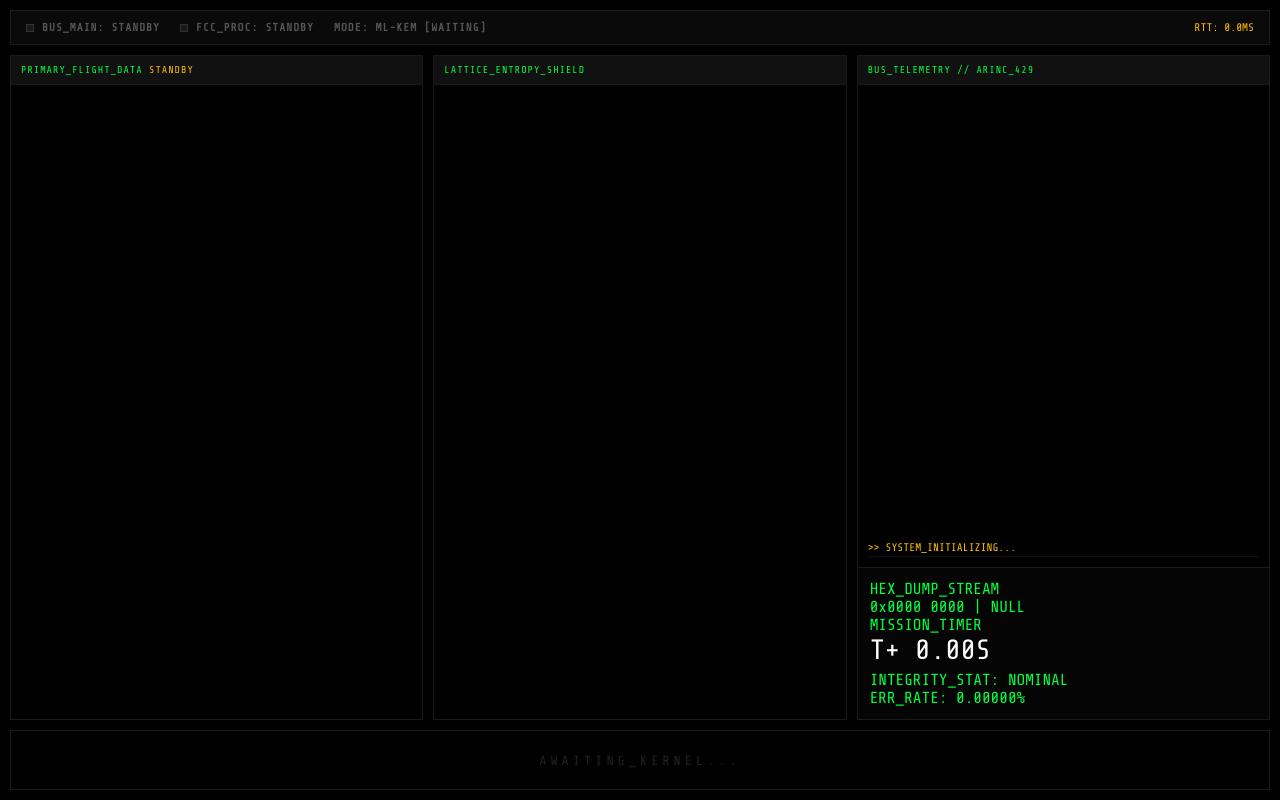
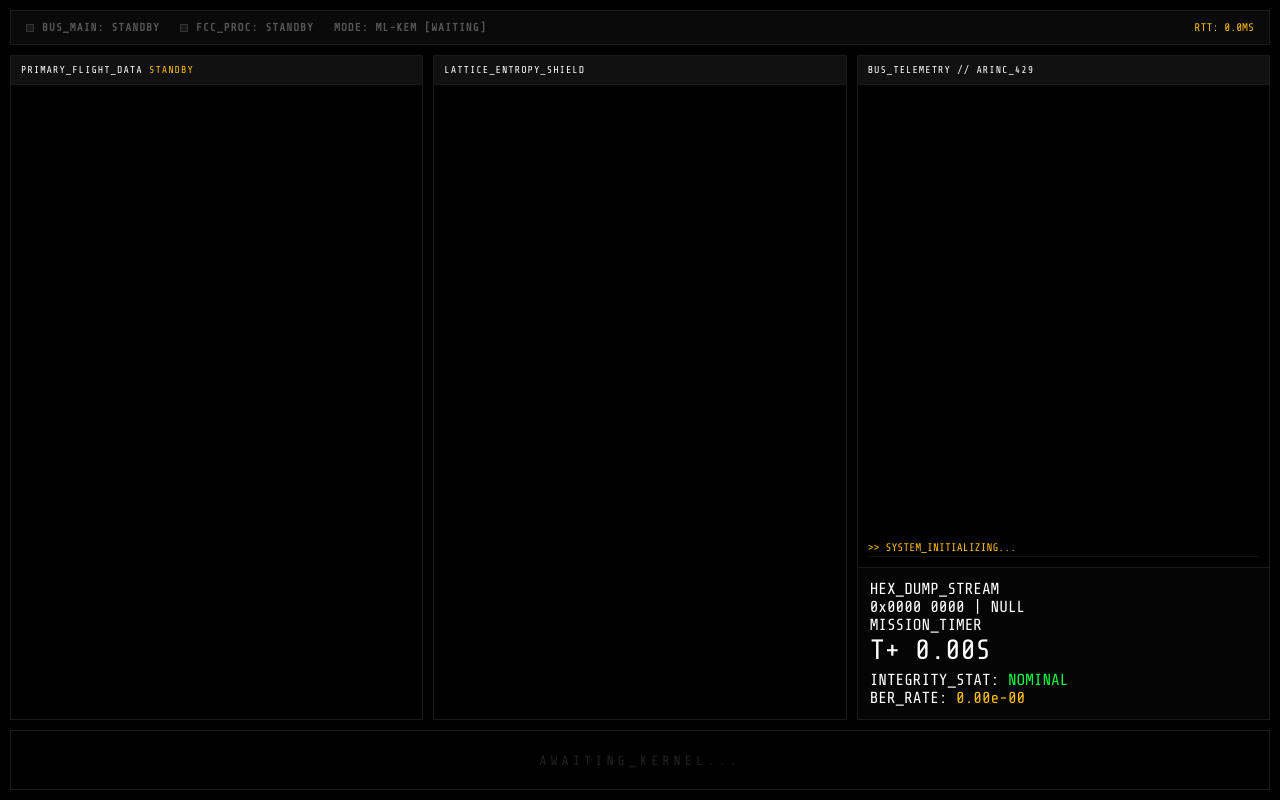
Before and after one commit to Toshani-tech/quantum-safe-cockpit, a plain HTML site: page index.html in a window 1280 px wide. Drawn offline with nearby package versions, Linux system fonts and the light colour scheme; a script that the page names is missing.

Commit message:
Day 20: ui: hard-code telemetry hooks for high-precision signal integrity monitoring

```diff
--- a/index.html
+++ b/index.html
@@ -35,9 +35,13 @@
             border-color: var(--av-red) !important;
         }
 
-        /* Added: Smooth transition for returning to nominal state */
+
         body {
             transition: background-color 0.5s ease;
+            background-color: #000;
+            color: #fff;
+            margin: 0;
+            overflow: hidden;
         }
 
         .overlay-layer {
@@ -203,7 +207,7 @@
                     </div>
                     <div id="safety-calc">
                         INTEGRITY_STAT: <span id="integrity-status" style="color: var(--av-green)">NOMINAL</span><br>
-                        ERR_RATE: 0.00000%
+                        BER_RATE: <span id="ber-value" style="color: var(--av-amber)">0.00e-00</span>
                     </div>
                 </div>
             </section>
```
